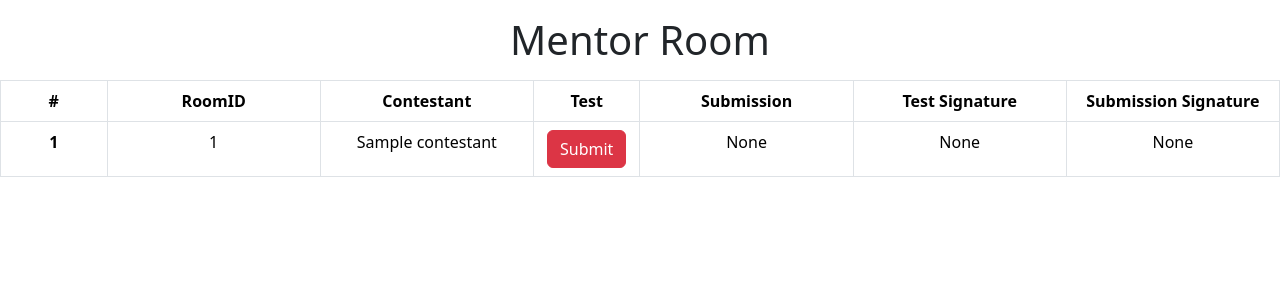
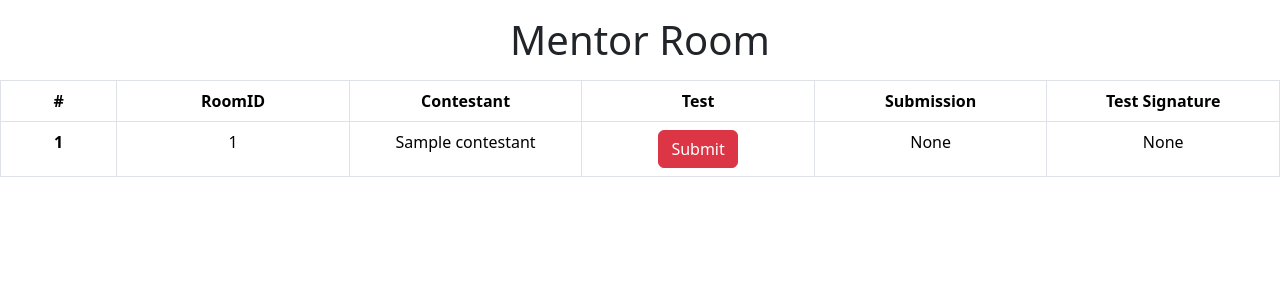
Before and after one commit to phanquocky/Insight, a Flask app: template templates/mentor.html in a window 1280 px wide. Shown: the part 62-362 px from the top of the page. Run offline with Flask 2, Linux system fonts and the light colour scheme; the template is opened without the code that fills it: most values are stand-ins (such as "Sample title", 1, 10 or a date in 2020); parts of the project's set-up code (start-up, migrations or seed data) failed here and were passed over; some libraries are stand-ins or nearby versions.

Commit message:
Hide Submission sign in mentor room

```diff
--- a/templates/mentor.html
+++ b/templates/mentor.html
@@ -185,7 +185,6 @@ function viewSubmit(roomID) {
           <th scope="col">Test</th>
           <th scope="col">Submission</th>
           <th scope="col">Test Signature</th>
-          <th scope="col">Submission Signature</th>
         </tr>
       </thead>
 
@@ -196,11 +195,11 @@ function viewSubmit(roomID) {
           <td class="col-2">{{ mentor._id }}</td>
           <td class="col-2">{{ mentor.contestant }}</td>
           {% if not mentor.test %}
-            <td class="col-1">
+            <td class="col-2">
               <button class="btn btn-danger" onclick="uploadTest('{{ mentor._id }}')">Submit</button>
             </td>
           {% else %}
-            <td class="col-1">
+            <td class="col-2">
               <button class="btn btn-success" onclick="viewTest('{{ mentor._id }}')">View</button>
             </td>
           {% endif %}
@@ -219,14 +218,6 @@ function viewSubmit(roomID) {
             </td>
           {% else %}
           <td class="col-2">None</td>
-          {% endif %}
-
-          {% if mentor.submission_sign %}
-           <td class="col-2">
-              <button class="btn btn-success" onclick="viewSubmitSignature('{{mentor._id}}')">View</button>
-            </td>
-          {% else %}
-            <td class="col-2">None</td>
           {% endif %}
         </tr>
         {% endfor %}
```
